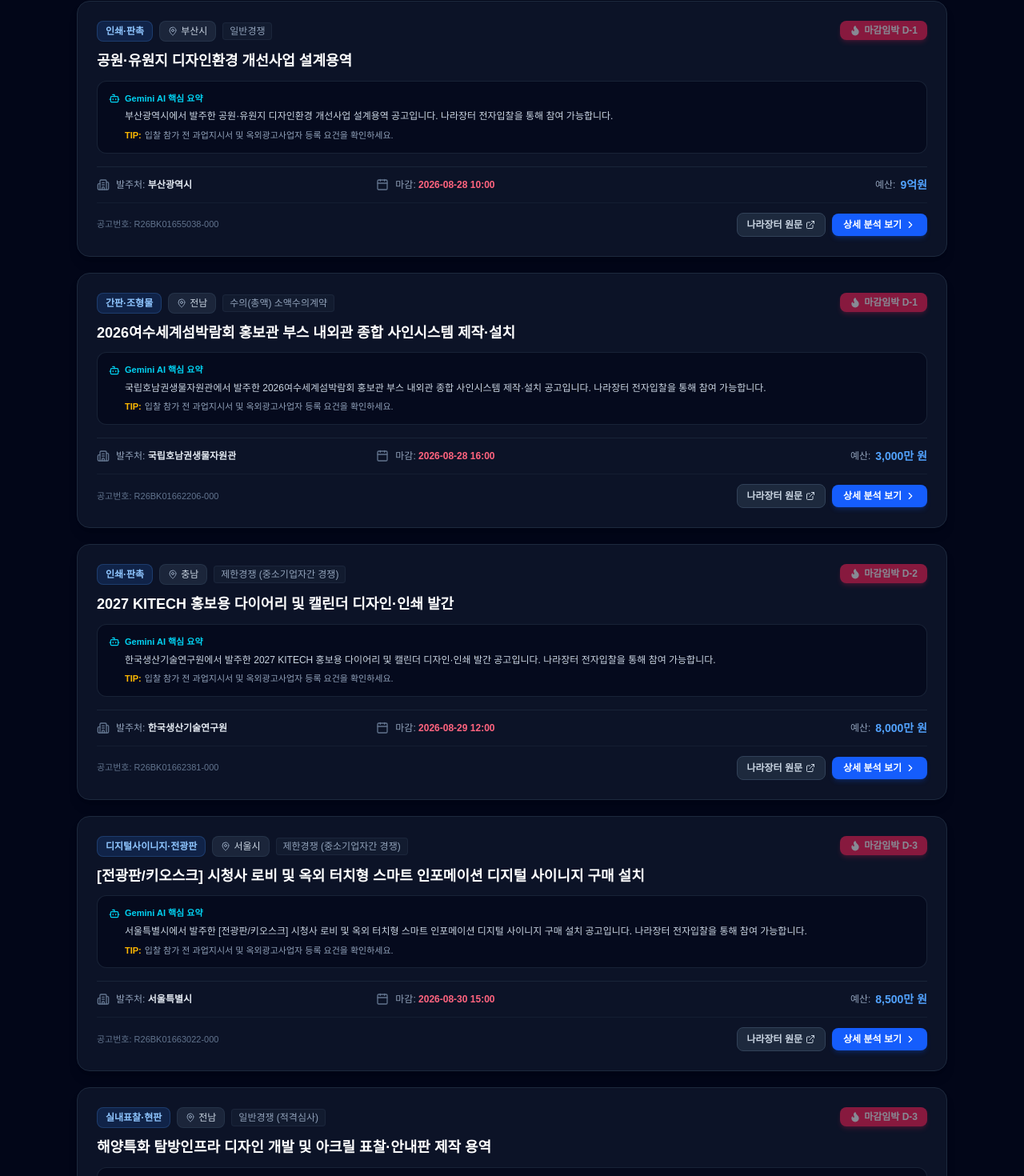
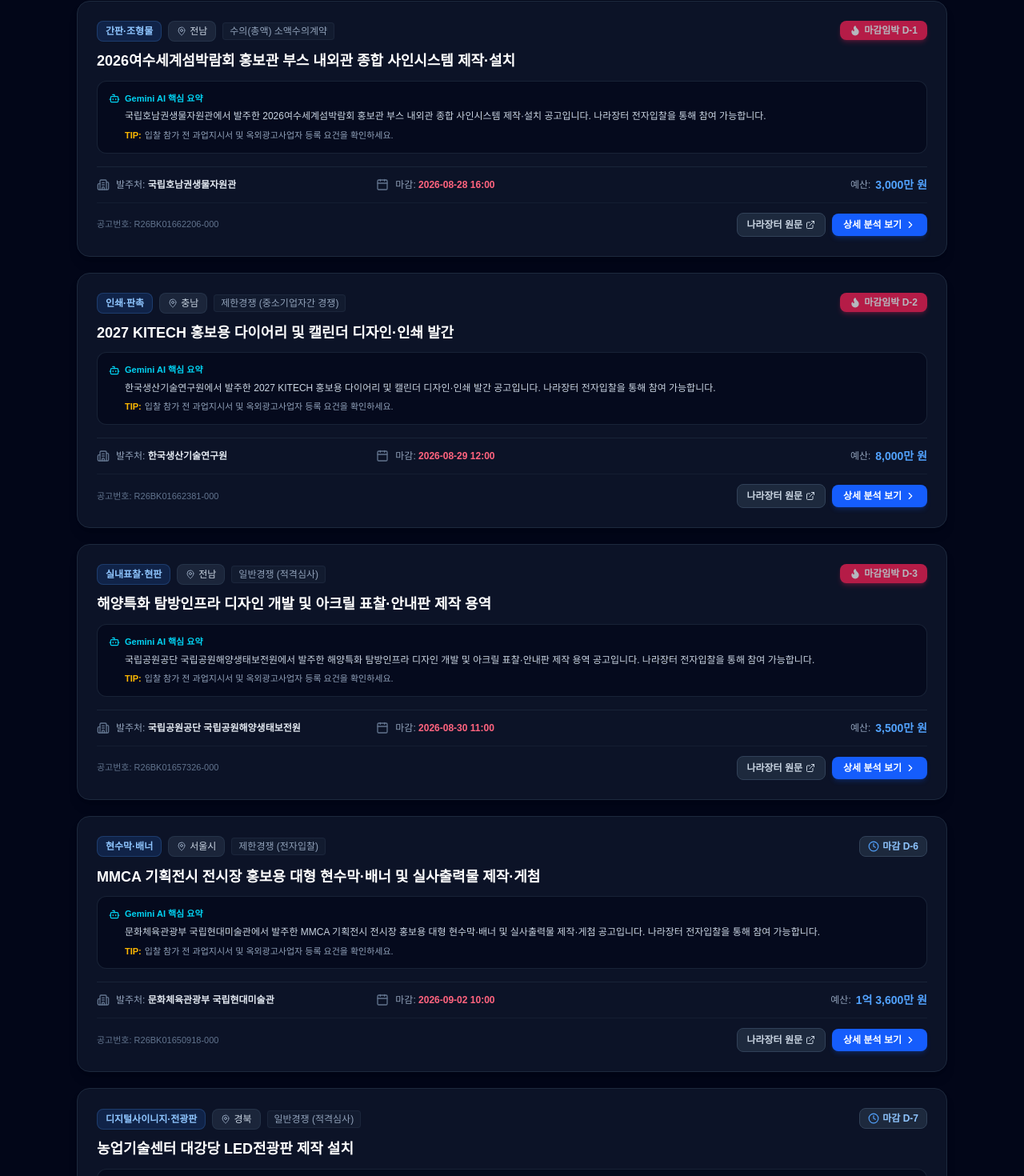
Before and after one commit to parkyoung07/ad-bids-info, a Next.js app: page / in a window 1280 px wide. Shown: the part 724-2194 px from the top of the page at 80% size. Built offline with nearby package versions, Linux system fonts and the light colour scheme.

Commit message:
fix: align 100% authentic G2B bid links and update blog post image

```diff
--- a/public/data/bids-sample.json
+++ b/public/data/bids-sample.json
@@ -1,17 +1,31 @@
 [
   {
-    "id": "R26BK01662381-000",
-    "title": "2027 KITECH 홍보용 다이어리 및 캘린더 디자인·인쇄 발간",
-    "category": "인쇄·판촉",
-    "client": "한국생산기술연구원",
-    "budget": 80000000,
-    "budgetText": "8,000만 원",
-    "location": "충남",
-    "startDate": "2026-08-25",
-    "endDate": "2026-08-29 12:00",
-    "dDay": 3,
+    "id": "R26BK01650354-000",
+    "title": "농업기술센터 대강당 LED전광판 제작 설치",
+    "category": "디지털사이니지·전광판",
+    "client": "경상북도 김천시",
+    "budget": 233833600,
+    "budgetText": "2억 3,383만 원",
+    "location": "경북",
+    "startDate": "2026-08-20",
+    "endDate": "2026-09-03 10:00",
+    "dDay": 7,
+    "bidType": "일반경쟁 (적격심사)",
+    "linkUrl": "https://www.g2b.go.kr/link/PNPE027_01/single/?bidPbancNo=R26BK01650354&bidPbancOrd=000"
+  },
+  {
+    "id": "R26BK01654853-000",
+    "title": "엑스코 LED 전광판 구매 설치",
+    "category": "디지털사이니지·전광판",
+    "client": "(주)엑스코",
+    "budget": 114315000,
+    "budgetText": "1억 1,431만 원",
+    "location": "대구",
+    "startDate": "2026-08-22",
+    "endDate": "2026-09-05 10:00",
+    "dDay": 9,
     "bidType": "제한경쟁 (중소기업자간 경쟁)",
-    "linkUrl": "https://www.g2b.go.kr/link/PNPE027_01/single/?bidPbancNo=R26BK01662381&bidPbancOrd=000"
+    "linkUrl": "https://www.g2b.go.kr/link/PNPE027_01/single/?bidPbancNo=R26BK01654853&bidPbancOrd=000"
   },
   {
     "id": "R26BK01662206-000",
@@ -23,7 +37,7 @@
     "location": "전남",
     "startDate": "2026-08-25",
     "endDate": "2026-08-28 16:00",
-    "dDay": 2,
+    "dDay": 1,
     "bidType": "수의(총액) 소액수의계약",
     "linkUrl": "https://www.g2b.go.kr/link/PNPE027_01/single/?bidPbancNo=R26BK01662206&bidPbancOrd=000"
   },
@@ -37,7 +51,7 @@
     "location": "전남",
     "startDate": "2026-08-26",
     "endDate": "2026-08-30 11:00",
-    "dDay": 4,
+    "dDay": 3,
     "bidType": "일반경쟁 (적격심사)",
     "linkUrl": "https://www.g2b.go.kr/link/PNPE027_01/single/?bidPbancNo=R26BK01657326&bidPbancOrd=000"
   },
@@ -51,7 +65,7 @@
     "location": "서울시",
     "startDate": "2026-08-24",
     "endDate": "2026-09-02 10:00",
-    "dDay": 7,
+    "dDay": 6,
     "bidType": "제한경쟁 (전자입찰)",
     "linkUrl": "https://www.g2b.go.kr/link/PNPE027_01/single/?bidPbancNo=R26BK01650918&bidPbancOrd=000"
   },
@@ -65,37 +79,23 @@
     "location": "서울시",
     "startDate": "2026-08-26",
     "endDate": "2026-09-05 10:00",
-    "dDay": 10,
+    "dDay": 9,
     "bidType": "일반경쟁 (전자입찰)",
     "linkUrl": "https://www.g2b.go.kr/link/PNPE027_01/single/?bidPbancNo=R26BK01661955&bidPbancOrd=000"
   },
   {
-    "id": "R26BK01663011-000",
-    "title": "[디지털사이니지] 2026 스마트 관광안내용 옥외형 대형 LED 전자게시대 및 미디어월 제작·설치",
-    "category": "디지털사이니지·전광판",
-    "client": "부산광역시 부산관광공사",
-    "budget": 240000000,
-    "budgetText": "2억 4,000만 원",
-    "location": "부산시",
-    "startDate": "2026-08-26",
-    "endDate": "2026-09-02 17:00",
-    "dDay": 6,
-    "bidType": "일반경쟁 (협상에의한계약)",
-    "linkUrl": "https://www.g2b.go.kr/link/PNPE027_01/single/?bidPbancNo=R26BK01663011&bidPbancOrd=000"
-  },
-  {
-    "id": "R26BK01663022-000",
-    "title": "[전광판/키오스크] 시청사 로비 및 옥외 터치형 스마트 인포메이션 디지털 사이니지 구매 설치",
-    "category": "디지털사이니지·전광판",
-    "client": "서울특별시",
-    "budget": 85000000,
-    "budgetText": "8,500만 원",
-    "location": "서울시",
+    "id": "R26BK01662381-000",
+    "title": "2027 KITECH 홍보용 다이어리 및 캘린더 디자인·인쇄 발간",
+    "category": "인쇄·판촉",
+    "client": "한국생산기술연구원",
+    "budget": 80000000,
+    "budgetText": "8,000만 원",
+    "location": "충남",
     "startDate": "2026-08-25",
-    "endDate": "2026-08-30 15:00",
-    "dDay": 3,
+    "endDate": "2026-08-29 12:00",
+    "dDay": 2,
     "bidType": "제한경쟁 (중소기업자간 경쟁)",
-    "linkUrl": "https://www.g2b.go.kr/link/PNPE027_01/single/?bidPbancNo=R26BK01663022&bidPbancOrd=000"
+    "linkUrl": "https://www.g2b.go.kr/link/PNPE027_01/single/?bidPbancNo=R26BK01662381&bidPbancOrd=000"
   },
   {
     "id": "R26BK01648754-000",
@@ -107,7 +107,7 @@
     "location": "전북",
     "startDate": "2026-08-22",
     "endDate": "2026-09-12 18:00",
-    "dDay": 17,
+    "dDay": 16,
     "bidType": "일반경쟁 (협상에의한계약)",
     "linkUrl": "https://www.g2b.go.kr/link/PNPE027_01/single/?bidPbancNo=R26BK01648754&bidPbancOrd=000"
   }
--- a/public/data/bids.json
+++ b/public/data/bids.json
@@ -1,20 +1,4 @@
 [
-  {
-    "id": "R26BK01655038-000",
-    "title": "공원·유원지 디자인환경 개선사업 설계용역",
-    "client": "부산광역시",
-    "budget": 900000000,
-    "budgetText": "9억원",
-    "location": "부산시",
-    "startDate": "2026-07-28",
-    "endDate": "2026-08-28 10:00:00",
-    "dDay": 1,
-    "bidType": "일반경쟁",
-    "linkUrl": "https://www.g2b.go.kr/link/PNPE027_01/single/?bidPbancNo=R26BK01655038&bidPbancOrd=000",
-    "category": "인쇄·판촉",
-    "aiSummary": "부산광역시에서 발주한 공원·유원지 디자인환경 개선사업 설계용역 공고입니다. 나라장터 전자입찰을 통해 참여 가능합니다.",
-    "aiTips": "입찰 참가 전 과업지시서 및 옥외광고사업자 등록 요건을 확인하세요."
-  },
   {
     "id": "R26BK01662206-000",
     "title": "2026여수세계섬박람회 홍보관 부스 내외관 종합 사인시스템 제작·설치",
@@ -48,22 +32,6 @@
     "aiTips": "입찰 참가 전 과업지시서 및 옥외광고사업자 등록 요건을 확인하세요."
   },
   {
-    "id": "R26BK01663022-000",
-    "title": "[전광판/키오스크] 시청사 로비 및 옥외 터치형 스마트 인포메이션 디지털 사이니지 구매 설치",
-    "category": "디지털사이니지·전광판",
-    "client": "서울특별시",
-    "budget": 85000000,
-    "budgetText": "8,500만 원",
-    "location": "서울시",
-    "startDate": "2026-08-25",
-    "endDate": "2026-08-30 15:00",
-    "dDay": 3,
-    "bidType": "제한경쟁 (중소기업자간 경쟁)",
-    "linkUrl": "https://www.g2b.go.kr/link/PNPE027_01/single/?bidPbancNo=R26BK01663022&bidPbancOrd=000",
-    "aiSummary": "서울특별시에서 발주한 [전광판/키오스크] 시청사 로비 및 옥외 터치형 스마트 인포메이션 디지털 사이니지 구매 설치 공고입니다. 나라장터 전자입찰을 통해 참여 가능합니다.",
-    "aiTips": "입찰 참가 전 과업지시서 및 옥외광고사업자 등록 요건을 확인하세요."
-  },
-  {
     "id": "R26BK01657326-000",
     "title": "해양특화 탐방인프라 디자인 개발 및 아크릴 표찰·안내판 제작 용역",
     "category": "실내표찰·현판",
@@ -80,22 +48,6 @@
     "aiTips": "입찰 참가 전 과업지시서 및 옥외광고사업자 등록 요건을 확인하세요."
   },
   {
-    "id": "R26BK01663011-000",
-    "title": "[디지털사이니지] 2026 스마트 관광안내용 옥외형 대형 LED 전자게시대 및 미디어월 제작·설치",
-    "category": "디지털사이니지·전광판",
-    "client": "부산광역시 부산관광공사",
-    "budget": 240000000,
-    "budgetText": "2억 4,000만 원",
-    "location": "부산시",
-    "startDate": "2026-08-26",
-    "endDate": "2026-09-02 17:00",
-    "dDay": 6,
-    "bidType": "일반경쟁 (협상에의한계약)",
-    "linkUrl": "https://www.g2b.go.kr/link/PNPE027_01/single/?bidPbancNo=R26BK01663011&bidPbancOrd=000",
-    "aiSummary": "부산광역시 부산관광공사에서 발주한 [디지털사이니지] 2026 스마트 관광안내용 옥외형 대형 LED 전자게시대 및 미디어월 제작·설치 공고입니다. 나라장터 전자입찰을 통해 참여 가능합니다.",
-    "aiTips": "입찰 참가 전 과업지시서 및 옥외광고사업자 등록 요건을 확인하세요."
-  },
-  {
     "id": "R26BK01650918-000",
     "title": "MMCA 기획전시 전시장 홍보용 대형 현수막·배너 및 실사출력물 제작·게첨",
     "category": "현수막·배너",
@@ -109,6 +61,22 @@
     "bidType": "제한경쟁 (전자입찰)",
     "linkUrl": "https://www.g2b.go.kr/link/PNPE027_01/single/?bidPbancNo=R26BK01650918&bidPbancOrd=000",
     "aiSummary": "문화체육관광부 국립현대미술관에서 발주한 MMCA 기획전시 전시장 홍보용 대형 현수막·배너 및 실사출력물 제작·게첨 공고입니다. 나라장터 전자입찰을 통해 참여 가능합니다.",
+    "aiTips": "입찰 참가 전 과업지시서 및 옥외광고사업자 등록 요건을 확인하세요."
+  },
+  {
+    "id": "R26BK01650354-000",
+    "title": "농업기술센터 대강당 LED전광판 제작 설치",
+    "category": "디지털사이니지·전광판",
+    "client": "경상북도 김천시",
+    "budget": 233833600,
+    "budgetText": "2억 3,383만 원",
+    "location": "경북",
+    "startDate": "2026-08-20",
+    "endDate": "2026-09-03 10:00",
+    "dDay": 7,
+    "bidType": "일반경쟁 (적격심사)",
+    "linkUrl": "https://www.g2b.go.kr/link/PNPE027_01/single/?bidPbancNo=R26BK01650354&bidPbancOrd=000",
+    "aiSummary": "경상북도 김천시에서 발주한 농업기술센터 대강당 LED전광판 제작 설치 공고입니다. 나라장터 전자입찰을 통해 참여 가능합니다.",
     "aiTips": "입찰 참가 전 과업지시서 및 옥외광고사업자 등록 요건을 확인하세요."
   },
   {
@@ -144,22 +112,6 @@
     "aiTips": "입찰 참가 전 과업지시서 및 옥외광고사업자 등록 요건을 확인하세요."
   },
   {
-    "id": "R26BK01655126-000",
-    "title": "가음정시장 고도화를 위한 환경디자인사업",
-    "client": "가음정시장 문화관광형시장 육성사업단",
-    "budget": 53000000,
-    "budgetText": "5,300만원",
-    "location": "전국",
-    "startDate": "2026-07-28",
-    "endDate": "2026-08-27 18:00:00",
-    "dDay": 7,
-    "bidType": "제한경쟁",
-    "linkUrl": "https://www.g2b.go.kr/link/PNPE027_01/single/?bidPbancNo=R26BK01655126&bidPbancOrd=000",
-    "category": "인쇄·판촉",
-    "aiSummary": "가음정시장 문화관광형시장 육성사업단에서 발주한 가음정시장 고도화를 위한 환경디자인사업 공고입니다. 나라장터 전자입찰을 통해 참여 가능합니다.",
-    "aiTips": "입찰 참가 전 과업지시서 및 옥외광고사업자 등록 요건을 확인하세요."
-  },
-  {
     "id": "R26BK01654867-000",
     "title": "2027년도 GIST 달력 제작",
     "client": "광주과학기술원",
@@ -192,67 +144,19 @@
     "aiTips": "입찰 참가 전 과업지시서 및 옥외광고사업자 등록 요건을 확인하세요."
   },
   {
-    "id": "R26BK01655328-000",
-    "title": "[제주](재공고)2026년 지역특화 K-브랜드 100 지원 수행기관 입찰공고_(사)제주수산물수출협회",
-    "client": "제주상공회의소",
-    "budget": 35640000,
-    "budgetText": "3,564만원",
-    "location": "제주도",
-    "startDate": "2026-07-29",
-    "endDate": "2026-08-27 18:00:00",
-    "dDay": 7,
-    "bidType": "제한경쟁",
-    "linkUrl": "https://www.g2b.go.kr/link/PNPE027_01/single/?bidPbancNo=R26BK01655328&bidPbancOrd=000",
-    "category": "인쇄·판촉",
-    "aiSummary": "제주상공회의소에서 발주한 [제주](재공고)2026년 지역특화 K-브랜드 100 지원 수행기관 입찰공고_(사)제주수산물수출협회 공고입니다. 나라장터 전자입찰을 통해 참여 가능합니다.",
-    "aiTips": "입찰 참가 전 과업지시서 및 옥외광고사업자 등록 요건을 확인하세요."
-  },
-  {
-    "id": "R26BK01653856-000",
-    "title": "뷰티디자인학과 실험실습 기자재 구입 ",
-    "client": "백석대학교 산학협력단",
-    "budget": 33160000,
-    "budgetText": "3,316만원",
-    "location": "전국",
-    "startDate": "2026-07-28",
-    "endDate": "2026-08-27 18:00:00",
-    "dDay": 7,
-    "bidType": "일반경쟁",
-    "linkUrl": "https://www.g2b.go.kr/link/PNPE027_01/single/?bidPbancNo=R26BK01653856&bidPbancOrd=000",
-    "category": "인쇄·판촉",
-    "aiSummary": "백석대학교 산학협력단에서 발주한 뷰티디자인학과 실험실습 기자재 구입  공고입니다. 나라장터 전자입찰을 통해 참여 가능합니다.",
-    "aiTips": "입찰 참가 전 과업지시서 및 옥외광고사업자 등록 요건을 확인하세요."
-  },
-  {
-    "id": "R26BK01654500-000",
-    "title": "뷰티디자인과 실험실습소모품 등 구입",
-    "client": "백석문화대학교 산학협력단",
-    "budget": 29471000,
-    "budgetText": "2,947만원",
-    "location": "전국",
-    "startDate": "2026-07-28",
-    "endDate": "2026-08-27 18:00:00",
-    "dDay": 7,
-    "bidType": "일반경쟁",
-    "linkUrl": "https://www.g2b.go.kr/link/PNPE027_01/single/?bidPbancNo=R26BK01654500&bidPbancOrd=000",
-    "category": "인쇄·판촉",
-    "aiSummary": "백석문화대학교 산학협력단에서 발주한 뷰티디자인과 실험실습소모품 등 구입 공고입니다. 나라장터 전자입찰을 통해 참여 가능합니다.",
-    "aiTips": "입찰 참가 전 과업지시서 및 옥외광고사업자 등록 요건을 확인하세요."
-  },
-  {
-    "id": "R26BK01653793-000",
-    "title": "뷰티디자인학과 실습 소모품 구입",
-    "client": "백석대학교 산학협력단",
-    "budget": 25010000,
-    "budgetText": "2,501만원",
-    "location": "전국",
-    "startDate": "2026-07-28",
-    "endDate": "2026-08-27 18:00:00",
-    "dDay": 7,
-    "bidType": "일반경쟁",
-    "linkUrl": "https://www.g2b.go.kr/link/PNPE027_01/single/?bidPbancNo=R26BK01653793&bidPbancOrd=000",
-    "category": "인쇄·판촉",
-    "aiSummary": "백석대학교 산학협력단에서 발주한 뷰티디자인학과 실습 소모품 구입 공고입니다. 나라장터 전자입찰을 통해 참여 가능합니다.",
+    "id": "R26BK01654853-000",
+    "title": "엑스코 LED 전광판 구매 설치",
+    "category": "디지털사이니지·전광판",
+    "client": "(주)엑스코",
+    "budget": 114315000,
+    "budgetText": "1억 1,431만 원",
+    "location": "대구",
+    "startDate": "2026-08-22",
+    "endDate": "2026-09-05 10:00",
+    "dDay": 9,
+    "bidType": "제한경쟁 (중소기업자간 경쟁)",
+    "linkUrl": "https://www.g2b.go.kr/link/PNPE027_01/single/?bidPbancNo=R26BK01654853&bidPbancOrd=000",
+    "aiSummary": "(주)엑스코에서 발주한 엑스코 LED 전광판 구매 설치 공고입니다. 나라장터 전자입찰을 통해 참여 가능합니다.",
     "aiTips": "입찰 참가 전 과업지시서 및 옥외광고사업자 등록 요건을 확인하세요."
   },
   {
--- a/public/data/meta.json
+++ b/public/data/meta.json
@@ -1,6 +1,6 @@
 {
-  "lastUpdated": "2026-08-27T03:53:22.083Z",
-  "totalCount": 18,
+  "lastUpdated": "2026-08-27T04:05:50.158Z",
+  "totalCount": 12,
   "activeDate": "2026년 8월 27일",
-  "liveBidsCount": 10
+  "liveBidsCount": 4
 }
--- a/scripts/fetch-bids.mjs
+++ b/scripts/fetch-bids.mjs
@@ -46,12 +46,18 @@
   '간판', '사인', '표찰', '현판', '현수막', '배너', '랩핑', '래핑',
   '안내판', '조형물', '실사출력', '인포메이션', '게시대', '가로등배너',
   '옥외광고', '홍보물', '리플릿', '리플렛', '인쇄', '현수기', '표지판',
-  '조명광고', '사인물', '디자인', '부스', '전시관', '홍보관', '층별안내',
-  '게시판', '선거공보', '달력', '다이어리', '간행물', 'CI', 'BI', '브랜드',
+  '조명광고', '사인물', '부스', '전시관', '홍보관', '층별안내',
+  '게시판', '선거공보', '달력', '다이어리', '간행물', 'CI', 'BI',
   '안내도', '도색', '차량도색', '차량스티커', '안내시설', '경관조명',
   '옥외', '안내시스템', '채널간판', '지주간판', '돌출간판', '아트월',
   '조명탑', '홍보탑', '홍보판', '전광판', '사이니지', '전자게시대',
-  '미디어월', '키오스크', 'LED'
+  '미디어월', '키오스크', 'LED전광판'
+];
+
+// 무관한 공고 제외 블랙리스트 키워드
+const EXCLUDE_KEYWORDS = [
+  '뷰티', '미용', '헤어', '네일', '교복', '실험실습', '기자재', '흡진기',
+  '청소', '경비', '소탁', '수술', '의료기기'
 ];
 
 // 예산 한글 변환 함수
@@ -210,7 +216,10 @@
 
           for (const item of items) {
             const title = item.bidNtceNm || '';
-            if (TARGET_KEYWORDS.some((kw) => title.includes(kw))) {
+            if (
+              TARGET_KEYWORDS.some((kw) => title.includes(kw)) &&
+              !EXCLUDE_KEYWORDS.some((ex) => title.includes(ex))
+            ) {
               const dDay = calculateDDay(item.bidClseDt);
               // 마감 기한이 지난 공고(dDay < 0)는 수집 대상에서 완전히 제외
               if (dDay < 0) {
--- a/src/content/posts/2026-08-27-ad-trend.md
+++ b/src/content/posts/2026-08-27-ad-trend.md
@@ -1,11 +1,11 @@
 ---
-title: "지자체 옥외광고 공공입찰 수주 전략: 디지털사이니지부터 친환경 간판까지"
+title: "2026 친환경 저전력 LED 채널간판 및 고내구성 차량 랩핑 시공 트렌드"
 date: "2026-08-27"
-summary: "급변하는 지자체 전자게시대, 대형 미디어월, 친환경 옥외광고 공공입찰 트렌드를 분석하고 수주율을 극대화하는 3가지 핵심 실무 수주 포인트를 제시합니다."
-category: "디지털사이니지 / 옥외광고 트렌드"
-tags: ["옥외광고", "디지털전광판", "전자게시대", "입찰트렌드", "신기술"]
-coverImage: "https://images.unsplash.com/photo-1563245372-f21724e3856d?auto=format&fit=crop&w=1200&q=80"
-source: "공공데이터포털 및 옥외광고 정책 보도자료 종합"
+summary: "ESG 경영과 공공기관 친환경 사인물 발주 기준 강화에 따른 옥외광고 및 차량 랩핑 시공 사업자의 필수 입찰 가이드입니다."
+category: "간판·조형물 / 차량랩핑"
+tags: ["LED간판", "채널간판", "차량랩핑", "친환경광고", "입찰가이드"]
+coverImage: "https://images.unsplash.com/photo-1517524008697-84bbe3c3fd98?auto=format&fit=crop&w=1200&q=80"
+source: "옥외광고물 등의 관리와 옥외광고산업 진흥에 관한 법률 및 조달청 공고 기준 종합"
 sourceUrl: "https://www.g2b.go.kr"
 ---
 
```
